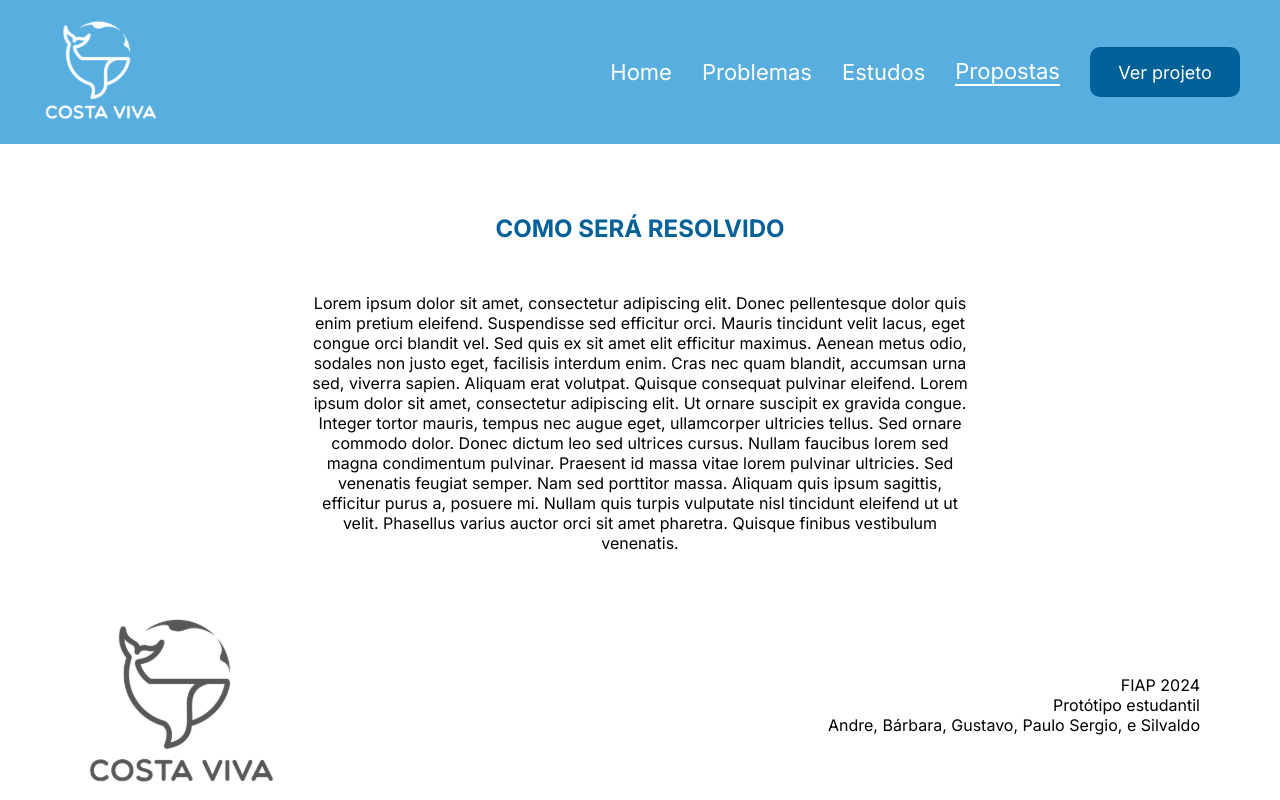
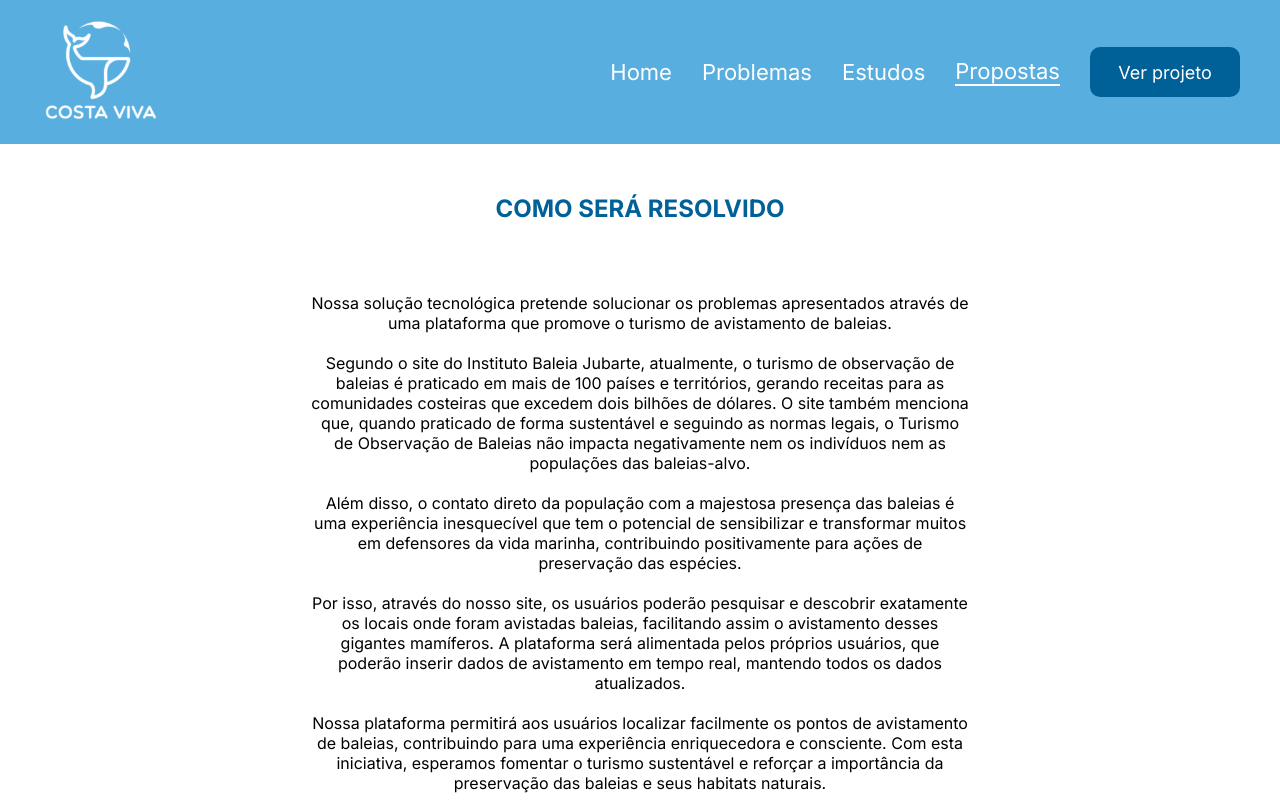
Before and after one commit to FIAP-SE/GlobalSolutions-CostaViva, a React (Vite) app: page /propostas in a window 1280 px wide. Shown: the top 800 px of the page. Built offline with nearby package versions, Linux system fonts and the light colour scheme.

Commit message:
Textos da barbara

```diff
--- a/src/components/AboutProjectInfos/index.tsx
+++ b/src/components/AboutProjectInfos/index.tsx
@@ -1,22 +1,36 @@
 import "./styles.css";
 
-
-interface AboutProjectHeaderProps {
+interface AboutProjectInfosProps {
     title: string;
     description: string;
 }
 
-export default function AboutProjectInfos({ title, description }: AboutProjectHeaderProps) {
+export default function AboutProjectInfos({ title, description }: AboutProjectInfosProps) {
+    const formattedDescription = description.split('\n').map((line, index) => {
+        const urlRegex = /(https?:\/\/[^\s]+)/g;
+        const parts = line.split(urlRegex);
+
+        return (
+            <span key={index}>
+                {parts.map((part, index) =>
+                    urlRegex.test(part) ? (
+                        <a key={index} href={part} target="_blank" rel="noopener noreferrer">
+                            {part}
+                        </a>
+                    ) : (
+                        part
+                    )
+                )}
+                <br />
+            </span>
+        );
+    });
 
     return (
         <section className="blv-section-infos">
             <div className="blv-conteudo">
-                <h3>
-                    {title}
-                </h3>
-                <p>
-                    {description}
-                </p>
+                <h3>{title}</h3>
+                <p>{formattedDescription}</p>
             </div>
         </section>
     );
--- a/src/components/AboutProjectInfos/styles.css
+++ b/src/components/AboutProjectInfos/styles.css
@@ -17,3 +17,12 @@
     color: #006098;
     margin: 50px 0 50px;
 }
+
+.blv-section-infos a {
+    color: blue;
+    text-decoration: underline;
+}
+
+.blv-section-infos a:hover {
+    color: darkblue;
+}
--- a/src/routes/AboutProject/Home/index.tsx
+++ b/src/routes/AboutProject/Home/index.tsx
@@ -38,9 +38,8 @@ export default function Home() {
                             Breve descritivo do projeto:
                         </p>
                         <p>
-                           Lorem ipsum dolor sit amet consectetur adipisicing elit. Quae, aperiam! Fuga consectetur impedit alias magni, distinctio nemo natus sit corrupti quas assumenda vero rem qui, beatae sed voluptatum exercitationem quam. Lorem ipsum dolor sit amet, consectetur adipisicing elit. Maiores, in nulla nostrum doloribus modi dolorum. Quas esse aliquid veritatis, nobis odit laudantium quidem. Earum illo labore, voluptatum ipsum perspiciatis consectetur.
+                            Nossa plataforma promove o turismo sustentável de avistamento de baleias, permitindo que usuários descubram e compartilhem em tempo real os locais de avistamento, ajudando a minimizar o impacto ambiental. Com esta iniciativa, esperamos fomentar práticas turísticas responsáveis, contribuindo para a conservação das baleias e a sustentabilidade de seus habitats naturais.
                         </p>
-
                     </div>
                 </div>
             </section>
--- a/src/routes/AboutProject/Home/styles.css
+++ b/src/routes/AboutProject/Home/styles.css
@@ -35,10 +35,11 @@
 }
 
 .blv-integrantes-nomes {
-    margin-bottom: 20px;
+    margin-bottom: 50px;
     line-height: 20px;
 }
 
 .blv-descritivo {
     margin-bottom: 20px;
+    font-weight: bold;
 }
--- a/src/routes/AboutProject/Problem/index.tsx
+++ b/src/routes/AboutProject/Problem/index.tsx
@@ -4,12 +4,20 @@ import AboutProjectInfos from "../../../components/AboutProjectInfos";
 
 export default function Problem() {
 
+    const description = `
+        Nossa solução tecnológica visa abordar dois problemas principais: o risco de extinção das baleias e o turismo não sustentável.\n
+        Segundo a UNEP, as populações de baleias hoje são uma fração do que eram antes. Biólogos estimam que atualmente existe apenas um quarto da população que existia antes do início da caça comercial no século XX. Estudos indicam que pode levar mais de 30 anos para dobrar o número atual de baleias e várias gerações para retomar os valores anteriores à caça comercial.\n
+        O turismo de avistamento de baleias, apesar de contribuir positivamente para a preservação das espécies, pode causar danos quando não é praticado de forma sustentável. José Martins menciona em seu artigo sobre o turismo de observação de mamíferos aquáticos, que o turismo de vida silvestre tem o potencial de perturbar a dinâmica dos ecossistemas visitados, especialmente no caso do avistamento de baleias de barco. Ele destaca que "estudos têm demonstrado que os cetáceos apresentam alterações comportamentais em resposta ao tráfego de barcos de observação de cetáceos".\n
+        As populações de baleias, drasticamente reduzidas pela caça comercial no século XX, necessitam de várias décadas para se recuperar. Ao mesmo tempo, o turismo de avistamento de baleias, embora benéfico para a conscientização e preservação, precisa ser manejado cuidadosamente para evitar impactos negativos na dinâmica dos ecossistemas marinhos. A implementação de práticas de turismo sustentável e tecnologias inovadoras são essenciais para assegurar a proteção dessas majestosas criaturas e a sustentabilidade de seus habitats naturais.
+    `;
+
     return (
         <main>
             <AboutProjectHeader/>
             <AboutProjectInfos
-            title={"PROBLEMAS A SEREM TRATADOS"}
-            description={"Lorem ipsum dolor sit amet, consectetur adipiscing elit. Donec pellentesque dolor quis enim pretium eleifend. Suspendisse sed efficitur orci. Mauris tincidunt velit lacus, eget congue orci blandit vel. Sed quis ex sit amet elit efficitur maximus. Aenean metus odio, sodales non justo eget, facilisis interdum enim. Cras nec quam blandit, accumsan urna sed, viverra sapien. Aliquam erat volutpat. Quisque consequat pulvinar eleifend. Lorem ipsum dolor sit amet, consectetur adipiscing elit. Ut ornare suscipit ex gravida congue. Integer tortor mauris, tempus nec augue eget, ullamcorper ultricies tellus. Sed ornare commodo dolor. Donec dictum leo sed ultrices cursus. Nullam faucibus lorem sed magna condimentum pulvinar. Praesent id massa vitae lorem pulvinar ultricies. Sed venenatis feugiat semper. Nam sed porttitor massa. Aliquam quis ipsum sagittis, efficitur purus a, posuere mi. Nullam quis turpis vulputate nisl tincidunt eleifend ut ut velit. Phasellus varius auctor orci sit amet pharetra. Quisque finibus vestibulum venenatis."}/>
+                title={"PROBLEMAS A SEREM TRATADOS"}
+                description={description}
+            />
             <Footer />
         </main>
     );
--- a/src/routes/AboutProject/Proposal/index.tsx
+++ b/src/routes/AboutProject/Proposal/index.tsx
@@ -3,13 +3,21 @@ import Footer from "../../../components/Footer";
 import AboutProjectInfos from "../../../components/AboutProjectInfos";
 
 export default function Proposal() {
+    const description = `
+        Nossa solução tecnológica pretende solucionar os problemas apresentados através de uma plataforma que promove o turismo de avistamento de baleias.\n
+        Segundo o site do Instituto Baleia Jubarte, atualmente, o turismo de observação de baleias é praticado em mais de 100 países e territórios, gerando receitas para as comunidades costeiras que excedem dois bilhões de dólares. O site também menciona que, quando praticado de forma sustentável e seguindo as normas legais, o Turismo de Observação de Baleias não impacta negativamente nem os indivíduos nem as populações das baleias-alvo.\n
+        Além disso, o contato direto da população com a majestosa presença das baleias é uma experiência inesquecível que tem o potencial de sensibilizar e transformar muitos em defensores da vida marinha, contribuindo positivamente para ações de preservação das espécies.\n
+        Por isso, através do nosso site, os usuários poderão pesquisar e descobrir exatamente os locais onde foram avistadas baleias, facilitando assim o avistamento desses gigantes mamíferos. A plataforma será alimentada pelos próprios usuários, que poderão inserir dados de avistamento em tempo real, mantendo todos os dados atualizados.\n
+        Nossa plataforma permitirá aos usuários localizar facilmente os pontos de avistamento de baleias, contribuindo para uma experiência enriquecedora e consciente. Com esta iniciativa, esperamos fomentar o turismo sustentável e reforçar a importância da preservação das baleias e seus habitats naturais.
+    `;
 
     return (
         <main>
             <AboutProjectHeader/>
             <AboutProjectInfos
-            title={"COMO SERÁ RESOLVIDO"}
-            description={"Lorem ipsum dolor sit amet, consectetur adipiscing elit. Donec pellentesque dolor quis enim pretium eleifend. Suspendisse sed efficitur orci. Mauris tincidunt velit lacus, eget congue orci blandit vel. Sed quis ex sit amet elit efficitur maximus. Aenean metus odio, sodales non justo eget, facilisis interdum enim. Cras nec quam blandit, accumsan urna sed, viverra sapien. Aliquam erat volutpat. Quisque consequat pulvinar eleifend. Lorem ipsum dolor sit amet, consectetur adipiscing elit. Ut ornare suscipit ex gravida congue. Integer tortor mauris, tempus nec augue eget, ullamcorper ultricies tellus. Sed ornare commodo dolor. Donec dictum leo sed ultrices cursus. Nullam faucibus lorem sed magna condimentum pulvinar. Praesent id massa vitae lorem pulvinar ultricies. Sed venenatis feugiat semper. Nam sed porttitor massa. Aliquam quis ipsum sagittis, efficitur purus a, posuere mi. Nullam quis turpis vulputate nisl tincidunt eleifend ut ut velit. Phasellus varius auctor orci sit amet pharetra. Quisque finibus vestibulum venenatis."}/>
+                title={"COMO SERÁ RESOLVIDO"}
+                description={description}
+            />
             <Footer/>
         </main>
     );
--- a/src/routes/AboutProject/Study/index.tsx
+++ b/src/routes/AboutProject/Study/index.tsx
@@ -3,13 +3,20 @@ import Footer from "../../../components/Footer";
 import AboutProjectInfos from "../../../components/AboutProjectInfos";
 
 export default function Study() {
+    const description = `
+        UNEP, 2024. Disponível em: \n https://www.unep.org/pt-br/noticias-e-reportagens/story/protecao-das-baleias-nova-solucao-para-mudanca-climatica\n
+        Guia de Observação de Baleias, Instituto Baleia Jubarte, 2024. Disponível em: https://www.baleiajubarte.org.br/_files/ugd/2d15f2_6d647b894e8444c093f0e5a67ec92fc5.pdf\n
+        Instituto Baleia Jubarte, 2024. Disponível em: https://www.baleiajubarte.org.br/observacaodebaleias\n
+        Turismo de Observação de Mamíferos Aquáticos: benefícios, impactos e estratégias, José Martins. Disponível em: https://periodicos.unifesp.br/index.php/ecoturismo/article/download/6614/4223/32974
+    `;
 
     return (
         <main>
             <AboutProjectHeader/>
             <AboutProjectInfos
-            title={"ESTUDOS"}
-            description={"Lorem ipsum dolor sit amet, consectetur adipiscing elit. Donec pellentesque dolor quis enim pretium eleifend. Suspendisse sed efficitur orci. Mauris tincidunt velit lacus, eget congue orci blandit vel. Sed quis ex sit amet elit efficitur maximus. Aenean metus odio, sodales non justo eget, facilisis interdum enim. Cras nec quam blandit, accumsan urna sed, viverra sapien. Aliquam erat volutpat. Quisque consequat pulvinar eleifend. Lorem ipsum dolor sit amet, consectetur adipiscing elit. Ut ornare suscipit ex gravida congue. Integer tortor mauris, tempus nec augue eget, ullamcorper ultricies tellus. Sed ornare commodo dolor. Donec dictum leo sed ultrices cursus. Nullam faucibus lorem sed magna condimentum pulvinar. Praesent id massa vitae lorem pulvinar ultricies. Sed venenatis feugiat semper. Nam sed porttitor massa. Aliquam quis ipsum sagittis, efficitur purus a, posuere mi. Nullam quis turpis vulputate nisl tincidunt eleifend ut ut velit. Phasellus varius auctor orci sit amet pharetra. Quisque finibus vestibulum venenatis."}/>
+                title={"ESTUDOS"}
+                description={description}
+            />
             <Footer/>
         </main>
     );
```
